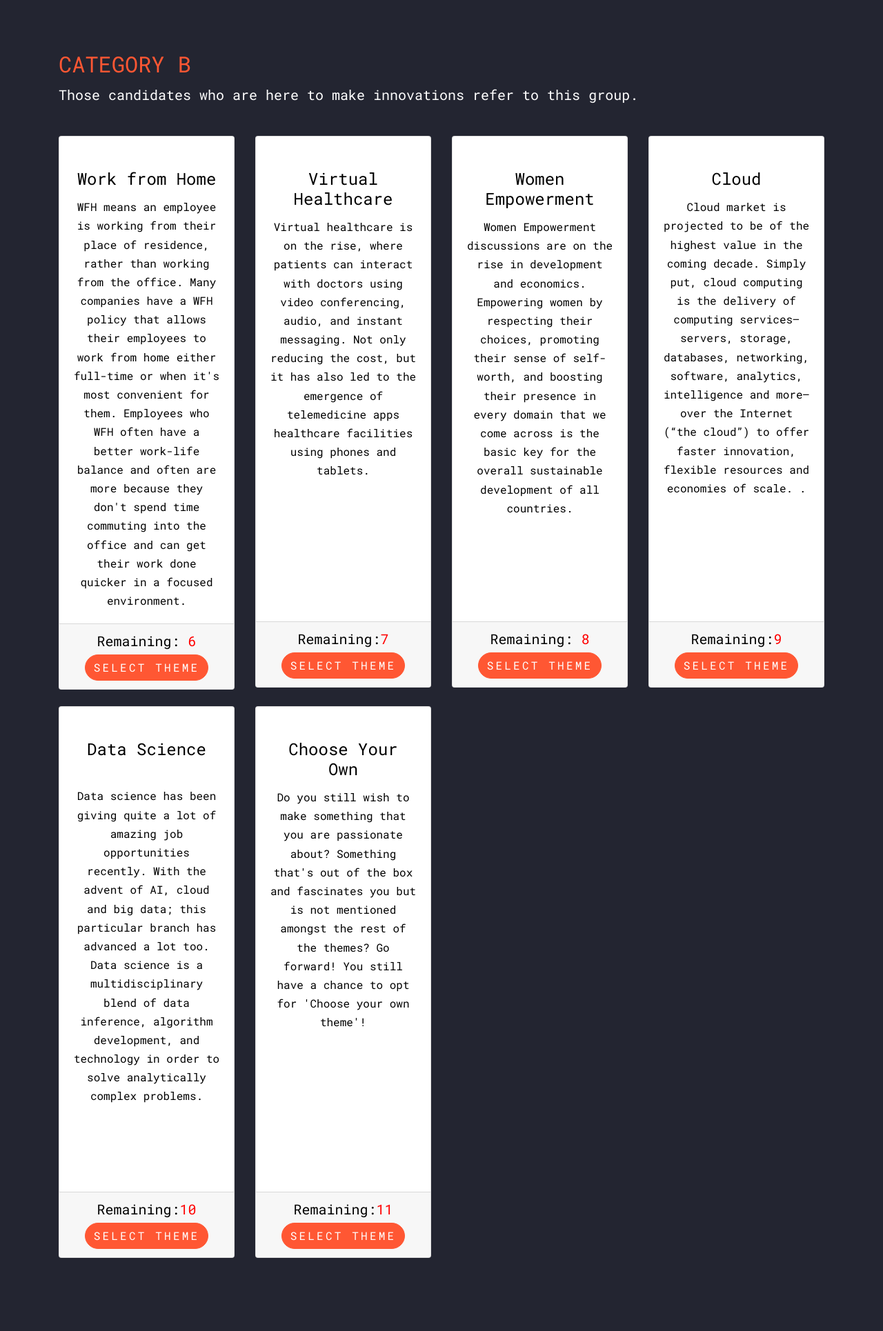
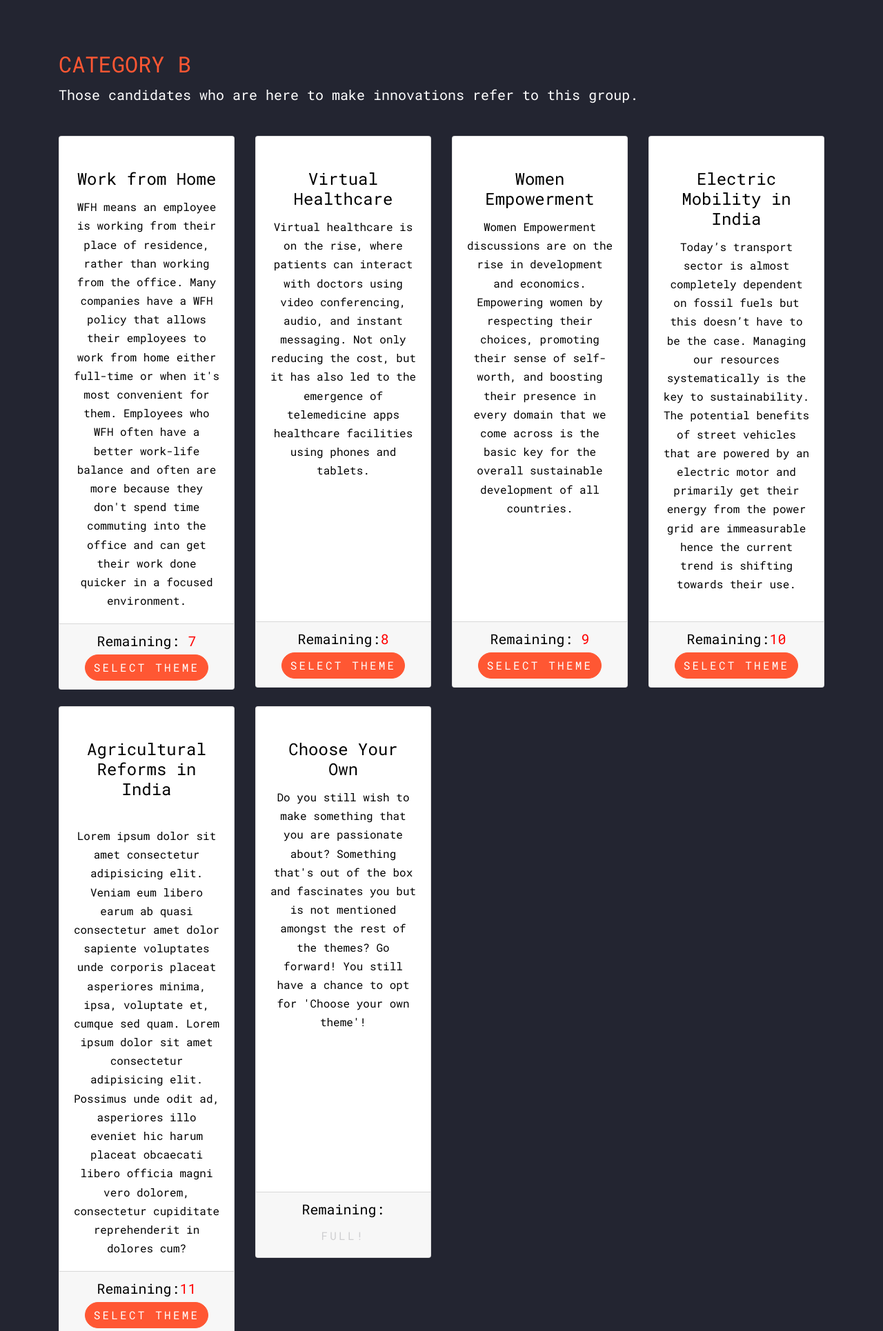
Before and after one commit to Gaurvendra/Hackathon-5.0, a PHP site: page /theme/index.php in a window 1280 px wide. Shown: the part 2806-4736 px from the top of the page at 69% size. Run offline with PHP 8.4, Linux system fonts and the light colour scheme; the visitor is signed in with stand-in values (Sample User, id 1); data comes from the database, SQL or seed files in the repository; some web fonts are replaced.

Commit message:
Themes Corrected

```diff
--- a/theme/index.php
+++ b/theme/index.php
@@ -315,11 +315,11 @@ $counter = mysql_query("SELECT counter FROM counter");
                                         <p class="card-text" style="color:black;"> WFH means an employee is working from their place of residence, rather than working from the office. Many companies have a WFH policy that allows their employees to work from home either full-time or when it's most convenient for them. Employees who WFH often have a better work-life balance and often are more because they don't spend time commuting into the office and can get their work done quicker in a focused environment.</p>
                                     </div>
                                     <div class="card-footer">
-                                        <h5 style="color:black;"> Remaining:<span style="color:red"> <?php echo mysql_result($counter, 5);?></span>
+                                        <h5 style="color:black;"> Remaining:<span style="color:red"> <?php echo mysql_result($counter, 6);?></span>
 
                                         </h5>
                                         <?php
-                    if(mysql_result($counter,5)==0)
+                    if(mysql_result($counter,6)==0)
                     {
                         echo "<a class='btn btn-disabled'>FULL!</a>";
                     }
@@ -340,11 +340,11 @@ $counter = mysql_query("SELECT counter FROM counter");
                                         <p class="card-text" style="color:black;">Virtual healthcare is on the rise, where patients can interact with doctors using video conferencing, audio, and instant messaging. Not only reducing the cost, but it has also led to the emergence of telemedicine apps healthcare facilities using phones and tablets.</p>
                                     </div>
                                     <div class="card-footer">
-                                        <h5 style="color:black;"> Remaining:<span style="color:red"><?php echo mysql_result($counter, 6);?></span>
+                                        <h5 style="color:black;"> Remaining:<span style="color:red"><?php echo mysql_result($counter, 7);?></span>
 
                                         </h5>
                                         <?php
-                    if(mysql_result($counter,6)==0)
+                    if(mysql_result($counter,7)==0)
                     {
                         echo "<a class='btn btn-disabled'>FULL!</a>";
                     }
@@ -364,10 +364,10 @@ $counter = mysql_query("SELECT counter FROM counter");
                                         <p class="card-text" style="color:black;">Women Empowerment discussions are on the rise in development and economics. Empowering women by respecting their choices, promoting their sense of self-worth, and boosting their presence in every domain that we come across is the basic key for the overall sustainable development of all countries.</p>
                                     </div>
                                     <div class="card-footer">
-                                        <h5 style="color:black;"> Remaining:<span style="color:red"> <?php echo mysql_result($counter, 7);?></span>
+                                        <h5 style="color:black;"> Remaining:<span style="color:red"> <?php echo mysql_result($counter, 8);?></span>
                                         </h5>
                                         <?php
-                    if(mysql_result($counter,7)==0)
+                    if(mysql_result($counter,8)==0)
                     {
                         echo "<a class='btn btn-disabled'>FULL!</a>";
                     }
@@ -383,15 +383,15 @@ $counter = mysql_query("SELECT counter FROM counter");
                             <div class="col-lg-3 col-md-6 mb-4">
                                 <div class="card">
                                     <div class="card-body"><br>
-                                        <h4 class="card-title" style="color:black;">Cloud</h4>
-                                        <p class="card-text" style="color:black;">Cloud market is projected to be of the highest value in the coming decade. Simply put, cloud computing is the delivery of computing services—servers, storage, databases, networking, software, analytics, intelligence and more—over the Internet (“the cloud”) to offer faster innovation, flexible resources and economies of scale. .</p>
+                                        <h4 class="card-title" style="color:black;">Electric Mobility in India</h4>
+                                        <p class="card-text" style="color:black;">Today’s transport sector is almost completely dependent on fossil fuels but this doesn’t have to be the case. Managing our resources systematically is the key to sustainability. The potential benefits of street vehicles that are powered by an electric motor and primarily get their energy from the power grid are immeasurable hence the current trend is shifting towards their use.</p>
                                     </div>
                                     <div class="card-footer">
-                                        <h5 style="color:black;"> Remaining:<span style="color:red"><?php echo mysql_result($counter, 8);?></span>
+                                        <h5 style="color:black;"> Remaining:<span style="color:red"><?php echo mysql_result($counter, 9);?></span>
 
                                         </h5>
                                         <?php
-                    if(mysql_result($counter,8)==0)
+                    if(mysql_result($counter,9)==0)
                     {
                         echo "<a class='btn btn-disabled'>FULL!</a>";
                     }
@@ -411,14 +411,14 @@ $counter = mysql_query("SELECT counter FROM counter");
                             <div class="col-lg-3 col-md-6 mb-4">
                                 <div class="card">
                                     <div class="card-body"><br>
-                                        <h4 class="card-title" style="color:black;">Data Science</h4><br>
-                                        <p class="card-text" style="color:black;">Data science has been giving quite a lot of amazing job opportunities recently. With the advent of AI, cloud and big data; this particular branch has advanced a lot too. Data science is a multidisciplinary blend of data inference, algorithm development, and technology in order to solve analytically complex problems.</p>
+                                        <h4 class="card-title" style="color:black;">Agricultural Reforms in India</h4><br>
+                                        <p class="card-text" style="color:black;">Lorem ipsum dolor sit amet consectetur adipisicing elit. Veniam eum libero earum ab quasi consectetur amet dolor sapiente voluptates unde corporis placeat asperiores minima, ipsa, voluptate et, cumque sed quam. Lorem ipsum dolor sit amet consectetur adipisicing elit. Possimus unde odit ad, asperiores illo eveniet hic harum placeat obcaecati libero officia magni vero dolorem, consectetur cupiditate reprehenderit in dolores cum?</p>
                                     </div>
                                     <div class="card-footer">
-                                        <h5 style="color:black;"> Remaining:<span style="color:red"><?php echo mysql_result($counter, 9);?></span>
+                                        <h5 style="color:black;"> Remaining:<span style="color:red"><?php echo mysql_result($counter, 10);?></span>
                                         </h5>
                                         <?php
-                    if(mysql_result($counter,9)==0)
+                    if(mysql_result($counter,10)==0)
                     {
                         echo "<a class='btn btn-disabled'>FULL!</a>";
                     }
@@ -438,10 +438,10 @@ $counter = mysql_query("SELECT counter FROM counter");
                                         <p class="card-text" style="color:black;">Do you still wish to make something that you are passionate about? Something that's out of the box and fascinates you but is not mentioned amongst the rest of the themes? Go forward! You still have a chance to opt for 'Choose your own theme'!</p>
                                     </div>
                                     <div class="card-footer">
-                                        <h5 style="color:black;"> Remaining:<span style="color:red"><?php echo mysql_result($counter, 10);?></span>
+                                        <h5 style="color:black;"> Remaining:<span style="color:red"><?php echo mysql_result($counter, 11);?></span>
                                         </h5>
                                         <?php
-                    if(mysql_result($counter,10)==0)
+                    if(mysql_result($counter,11)==0)
                     {
                         echo "<a class='btn btn-disabled'>FULL!</a>";
                     }
--- a/theme/select.php
+++ b/theme/select.php
@@ -32,9 +32,9 @@ if (isset($_SESSION['teamid'])) {
                 break;
     case 'b3':$themefinal="Women Empowerment";
                 break;
-    case 'b4':$themefinal="Agricultural Reforms in India";
+    case 'b4':$themefinal="Electric Mobility in India";
                 break;
-    case 'b5':$themefinal="Electric Mobility in India";
+    case 'b5':$themefinal="Agricultural Reforms in India";
                 break;
     case 'b6':$themefinal="Choose your own";
                 break;
```
